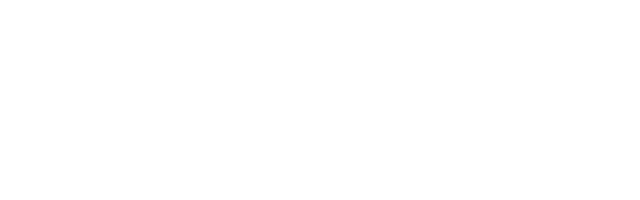
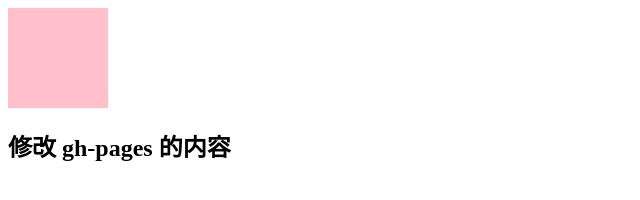
Before and after one commit to xutong-Dai/demo, a plain HTML site: page index.html in a window 1280 px wide. Shown: the whole page, without its empty margins (0-640 px from the left). Drawn offline with Linux system fonts and the light colour scheme.

Commit message:
update index.html

```diff
--- a/index.html
+++ b/index.html
@@ -9,11 +9,12 @@
   .box{
     width: 100px;
     height: 100px;
-    background-color: #pink;
+    background-color: pink;
   }
   </style>
 </head>
 <body>
   <div class="box"></div>
+  <h2>修改 gh-pages 的内容</h2>
 </body>
 </html>
```
